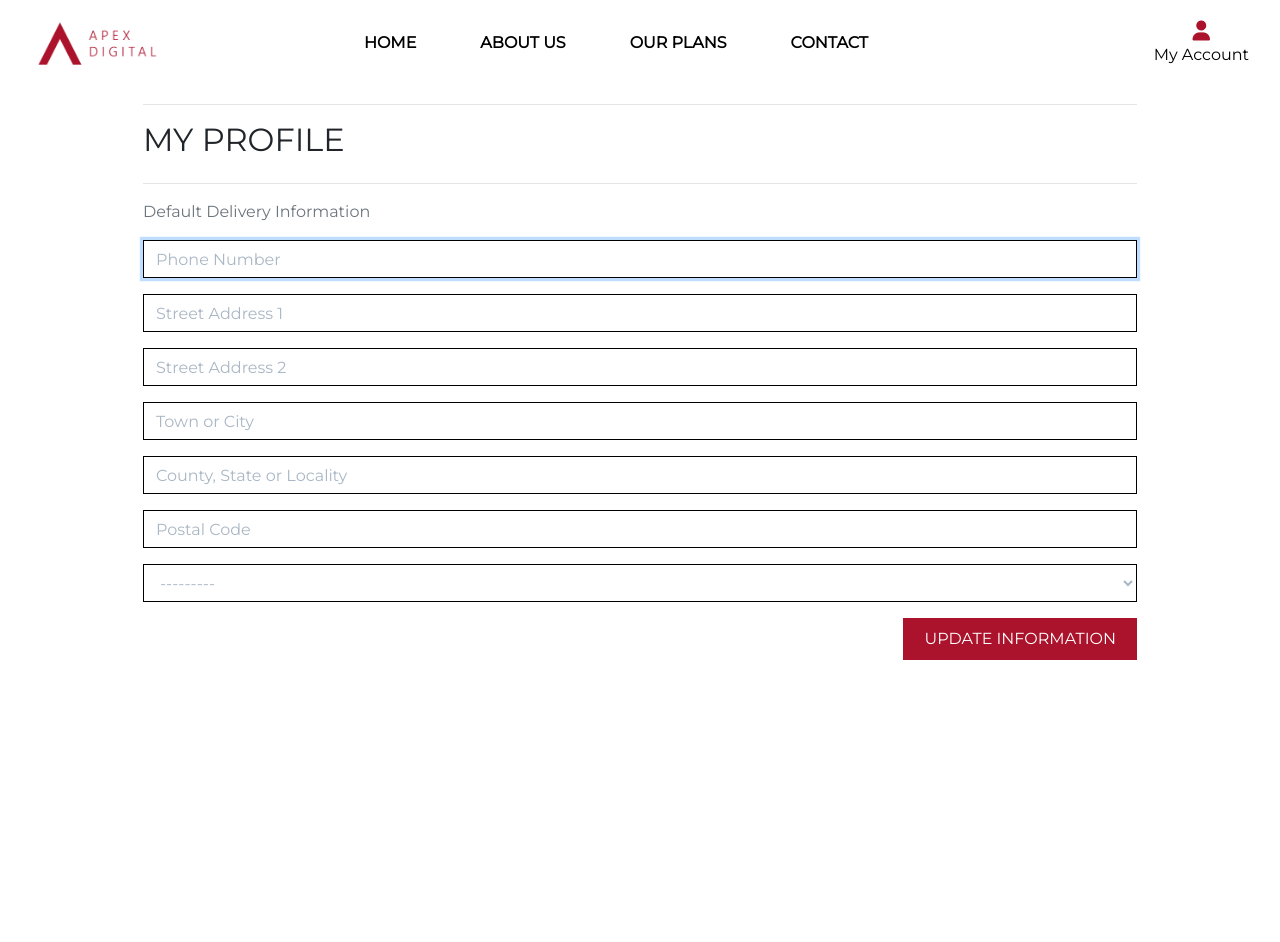
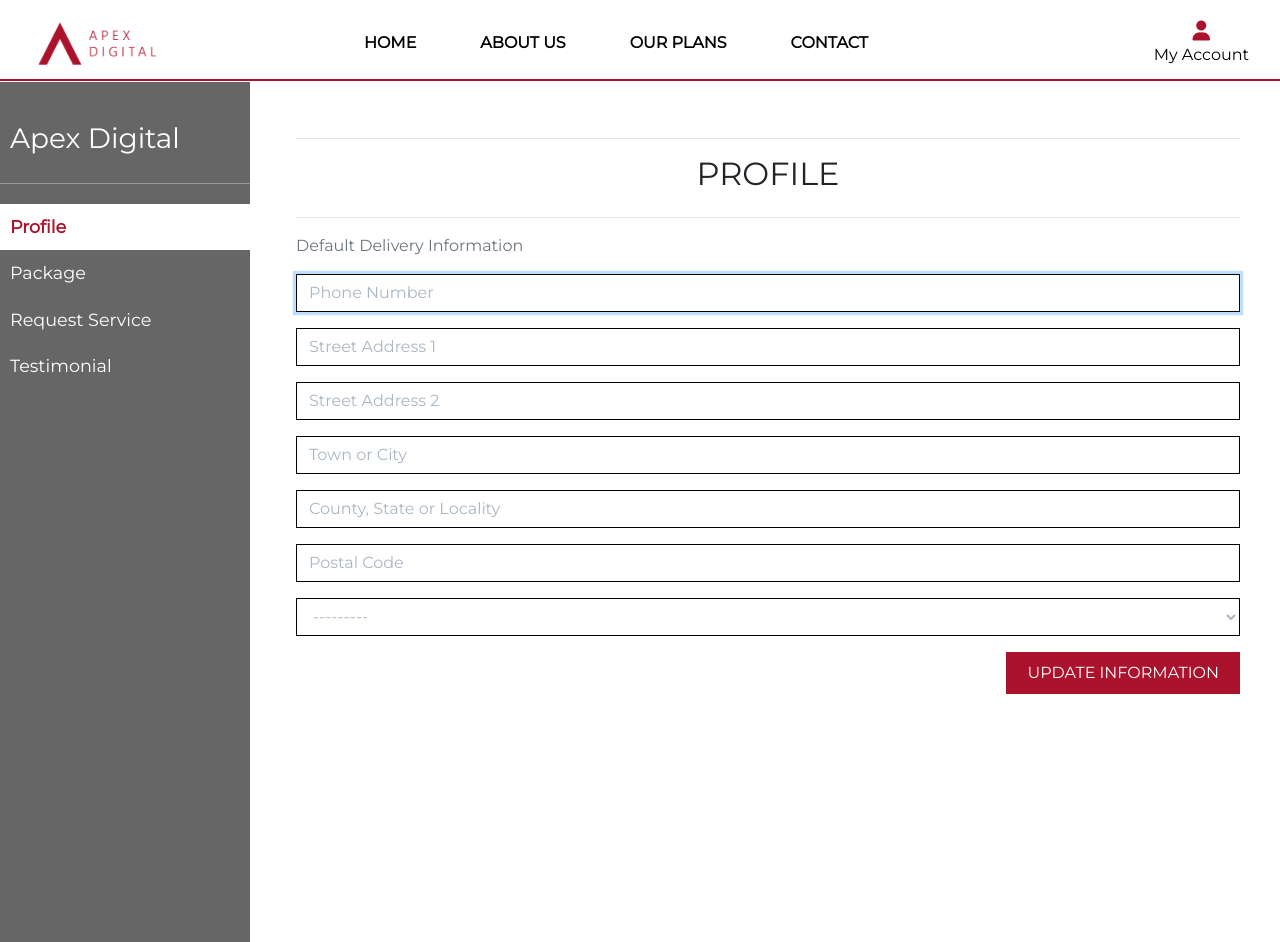
Before and after one commit to Jakejamesreid/apex-digital-media, a Django app: page /profile/ in a window 1280 px wide. Run offline with Django 3.2, Linux system fonts and the light colour scheme; the visitor is signed in with stand-in values (Sample User, id 1); data comes from the database, SQL or seed files in the repository; some libraries are stand-ins or nearby versions.

Commit message:
Add login dashboard area for clients
- A sidebar has been added in the login area for users to navigate the dashboard
- The base.html was modified so that the sidebar will be replaced when using the content block so it will not show on standard pages
- A dashboard_content and dashboard_header block was added so that this content could easily be replaced on any dashboard page
- A bottom border was added to the header and styles were added to the sidebar

```diff
--- a/profiles/templates/profiles/profile.html
+++ b/profiles/templates/profiles/profile.html
@@ -5,33 +5,15 @@
     <link rel="stylesheet" href="{% static 'profiles/css/profile.css' %}">
 {% endblock %}
 
-{% block page_header %}
-    <div class="container header-container">
-        <div class="row">
-            <div class="col"></div>
-        </div>
-    </div>
-{% endblock %}
+{% block dashboard_heading %}Profile{% endblock %}
 
-{% block content %}
-    <div class="container">
-        <div class="row">
-            <div class="col">
-                <hr>
-                <h2 class="logo-font mb-4">My Profile</h2>
-                <hr>
-            </div>
-        </div>
-        <div class="row">
-            <div class="col-12">
+{% block dashboard_content %}
     <p class="text-muted">Default Delivery Information</p>
     <form class="mt-3" action="{% url 'profile' %}" method="POST" id="profile-update-form">
         {% csrf_token %}
         {{ form|crispy }}
         <button class="btn btn-red rounded-0 text-uppercase float-right">Update Information</button>
     </form>
-            </div>
-        </div>
 {% endblock %}
 
 {% block postloadjs %}
--- a/static/css/base.css
+++ b/static/css/base.css
@@ -98,6 +98,74 @@ body {
 .line-height{
     line-height: 3rem;
 }
+
+/* -----Top Navbar----- */
+#topnav{
+    border-bottom: 2px solid #ab122b;
+}
+
+
+/* -----Dashboard----- */
+.wrapper {
+    display: flex;
+    width: 100%;
+}
+
+#dashboard-content {
+    width: calc(100% - 250px);
+    padding: 40px;
+    position: absolute;
+    top: 81.5px;
+    right: 0;
+}
+
+#sidebar {
+    width: 250px;
+    position: fixed;
+    top: 81.5px;
+    left: 0;
+    height: 100%;
+    z-index: 999;
+    background: rgba(0,0,0,0.6);
+    color: #fff;
+}
+
+#sidebar:after {
+    position: absolute;
+    top: 0;
+    left: 0;
+    content: '';
+    z-index: -1;
+}
+
+#sidebar .sidebar-header {
+    padding: 40px 0 20px 10px;
+    border-bottom: 1px solid #999;
+}
+
+#sidebar ul.components {
+    padding: 20px 0;
+}
+
+#sidebar ul li a {
+    padding: 10px;
+    font-size: 1.1em;
+    display: block;
+    color: #fff;
+}
+
+#sidebar ul li a:hover {
+    color: #fff;
+    background: #ab122b;
+    text-decoration: none;
+}
+
+#sidebar ul li.active>a {
+    color: #ab122b;
+    background: #fff;
+    font-weight: bold;
+}
+
 
 /* -----Misc----- */
 
--- a/templates/base.html
+++ b/templates/base.html
@@ -93,7 +93,27 @@
         {% endblock %}
 
         {% block content %}
+            <!-- Customise the Dashboard login area -->
+            <div class="wrapper">
+                {% include 'includes/sidebar.html' %}
+                <div class="container" id="dashboard-content">
+                    <div class="row justify-content-end">
+                        <div class="col-12">
+                            <hr>
+                            <h2 class="logo-font mb-4 text-center">{% block dashboard_heading %}{% endblock %}</h2>
+                            <hr>
+                        </div>
+                    </div>
+                    <div class="row justify-content-end">
+                        <div class="col-12">
+                            {% block dashboard_content %}
+                            {% endblock %}
+                        </div>
+                    </div>
+                </div>
+            </div>
         {% endblock %}
+
 
         {% block postloadjs %}
         {% endblock %}
--- /dev/null
+++ b/templates/includes/sidebar.html
@@ -0,0 +1,22 @@
+<!-- Sidebar  -->
+<nav id="sidebar">
+    <div class="sidebar-header">
+        <h3>Apex Digital</h3>
+    </div>
+
+    <!-- Menu Items  -->
+    <ul class="list-unstyled components">
+        <li class="{% if request.resolver_match.view_name == 'profile' %}active{% endif %}">
+            <a href="{% url 'profile' %}">Profile</a>
+        </li>
+        <li class="{% if request.resolver_match.view_name == 'package' %}active{% endif %}">
+            <a href="">Package</a>
+        </li>
+        <li class="{% if request.resolver_match.view_name == 'request-sevice' %}active{% endif %}">
+            <a href="">Request Service</a>
+        </li>
+        <li class="{% if request.resolver_match.view_name == 'testimonial' %}active{% endif %}">
+            <a href="">Testimonial</a>
+        </li>
+    </ul>
+</nav>
```
Lines whose indentation alone changed are shown as unchanged.
